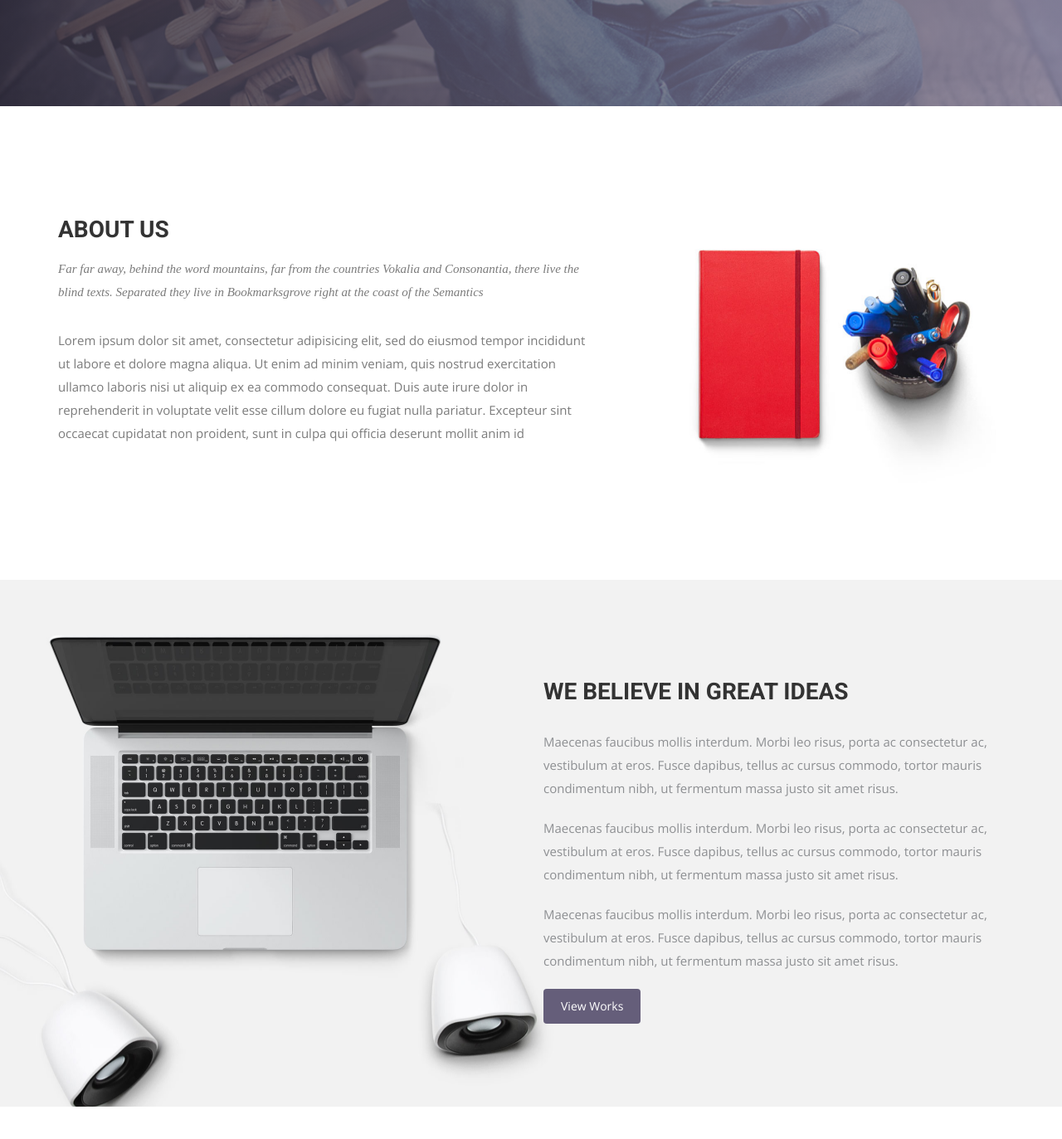
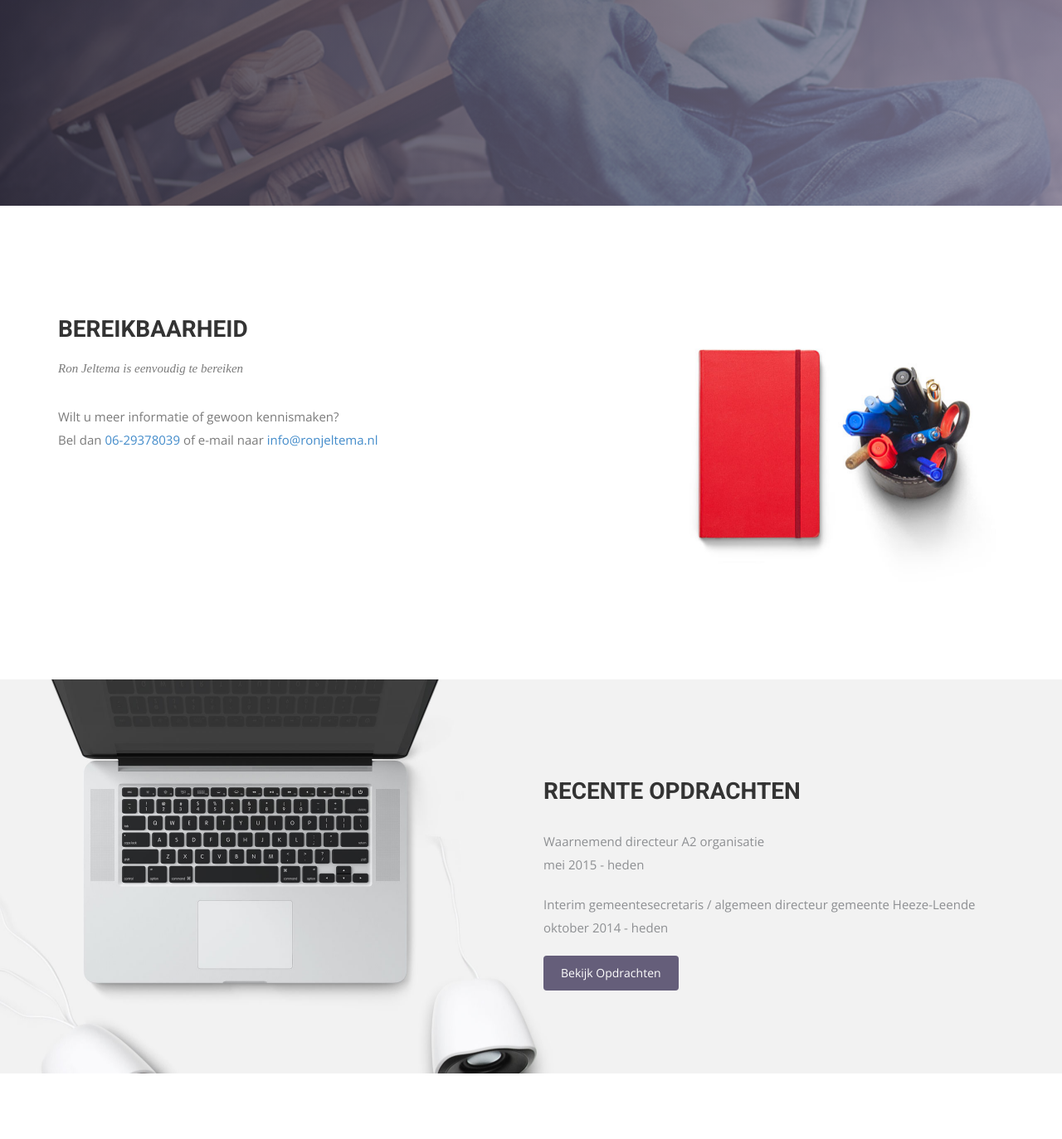
Before and after one commit to mullender/try-pages, a Jekyll site: the page built from index.html, in a window 1280 px wide and 1400 px high, scrolled down 727 px. Shown: the top 1373 px of the window at 83% size. Built offline with Jekyll 4.4.1, drawn with Linux system fonts in a browser that asks for light colours; nearby versions of some CDN libraries; some web fonts are replaced; some of the changed text lies outside the part shown.

Commit message:
initial jeltema management

```diff
--- a/_config.yml
+++ b/_config.yml
@@ -14,13 +14,13 @@
 
 
 # Site settings
-title: Airspace
-subtitle: "A free HTML5 agency template"
-url: "http://luminousrubyist.github.io" # the base hostname & protocol for your site
+title: Jeltema Management
+subtitle: "Jeltema Management, betrouwbaar en betrokken"
+url: "https://mullender.github.io" # the base hostname & protocol for your site
 # baseurl: "/the/subpath/of/your/site" # Set this value to "" if you want your site to be root
 baseurl: "/try-pages"
 cover: "/assets/cover.png"
-logo: "/assets/logo.png"
+logo: "/img/logo_jeltema_management_.png"
 
 # Build settings
 markdown: kramdown
--- a/_includes/header.html
+++ b/_includes/header.html
@@ -14,8 +14,11 @@
             <span class="icon-bar"></span>
             <span class="icon-bar"></span>
             </button>
-            <a class="navbar-brand" href="index.html">
-              <img src="{{ site.baseurl }}/img/logo.png" alt="Logo">
+            <a class="navbar-brand" href="{{ site.baseurl }}/"><div style="color:rgb(31,64,155);margin-top:-20px;margin-bottom:-6px;font: bold 20pt 'Trebuchet MS', 'Helvetica Neue', Arial, Sans-Serif;
+	color: rgb(31,64,155)/*#1980AF*/;
+	text-decoration: none;
+	">Jeltema Management</div>
+              <img src="{{ site.baseurl }}{{ site.logo }}" alt="Logo" style="margin-left:-40px;">
             </a>
           </div>
             <!-- Collect the nav links, forms, and other content for toggling -->
--- a/index.html
+++ b/index.html
@@ -1,6 +1,6 @@
 ---
 layout: page
-title: Airspace
+title: Jeltema Management
 permalink: /
 ---
 
@@ -10,8 +10,9 @@
     <div class="row">
       <div class="col-md-10 col-md-offset-2">
         <div class="block">
-          <h1 class="animated fadeInUp">A DIGITAL MARKETING &#38; <br> DESIGN AGENCY</h1>
-          <p class="animated fadeInUp">We love the Web and the work we do.We work closely with our </br> clients to deliver the best possible solutions for their needs</p>
+          <h1 class="animated fadeInUp">BETROUWBAAR &#38; <br/> BETROKKEN</h1>
+          <p class="animated fadeInUp"><b>Ron Jeltema</b> is uw betrouwbare partner voor <br/>&#9679; Interim Management  <br/>&#9679; Coaching <br/> &#9679; Advies <br/>&#9679; Werving &amp; Selectie
+          </p>
         </div>
       </div>
     </div>
@@ -24,10 +25,12 @@
       <div class="col-md-7 col-sm-12">
         <div class="block">
           <div class="section-title">
-            <h2>About Us</h2>
-            <p>Far far away, behind the word mountains, far from the countries Vokalia and Consonantia, there live the blind texts. Separated they live in Bookmarksgrove right at the coast of the Semantics</p>
+            <h2>Bereikbaarheid</h2>
+            <p>Ron Jeltema is eenvoudig te bereiken</p>
+
           </div>
-          <p>Lorem ipsum dolor sit amet, consectetur adipisicing elit, sed do eiusmod tempor incididunt ut labore et dolore magna aliqua. Ut enim ad minim veniam, quis nostrud exercitation ullamco laboris nisi ut aliquip ex ea commodo consequat. Duis aute irure dolor in reprehenderit in voluptate velit esse cillum dolore eu fugiat nulla pariatur. Excepteur sint occaecat cupidatat non proident, sunt in culpa qui officia deserunt mollit anim id </p>
+          <p>Wilt u meer informatie of gewoon kennismaken?<br/>
+            Bel dan <a href="tel:+31629378039">06-29378039</a> of e-mail naar <a href="mailto:info@ronjeltema.nl?subject=Kennismaken">info@ronjeltema.nl</a></p>
         </div>
       </div><!-- .col-md-7 close -->
       <div class="col-md-5 col-sm-12">
@@ -43,11 +46,11 @@
 <div class="container">
   <div class="row">
     <div class="col-md-6 col-md-offset-6">
-      <h2>WE BELIEVE IN GREAT IDEAS</h2>
-      <p>Maecenas faucibus mollis interdum. Morbi leo risus, porta ac consectetur ac, vestibulum at eros. Fusce dapibus, tellus ac cursus commodo, tortor mauris condimentum nibh, ut fermentum massa justo sit amet risus.</p>
-      <p>Maecenas faucibus mollis interdum. Morbi leo risus, porta ac consectetur ac, vestibulum at eros. Fusce dapibus, tellus ac cursus commodo, tortor mauris condimentum nibh, ut fermentum massa justo sit amet risus.</p>
-      <p>Maecenas faucibus mollis interdum. Morbi leo risus, porta ac consectetur ac, vestibulum at eros. Fusce dapibus, tellus ac cursus commodo, tortor mauris condimentum nibh, ut fermentum massa justo sit amet risus.</p>
-      <a href="#" class="btn btn-view-works">View Works</a>
+      <h2>RECENTE OPDRACHTEN</h2>
+      <p>Waarnemend directeur A2 organisatie<br/>mei 2015 - heden</p>
+
+      <p>Interim gemeentesecretaris / algemeen directeur gemeente Heeze-Leende<br/>oktober 2014 - heden</p>
+      <a href="{{ site.baseurl }}/work" class="btn btn-view-works">Bekijk Opdrachten</a>
     </div>
   </div>
 </div>
--- a/work.html
+++ b/work.html
@@ -10,7 +10,7 @@
         <div class="row">
             <div class="col-md-12">
                 <div class="block">
-                    <h1>Just some of our latest projects.</h1>
+                    <h1>Recente Opdrachten</h1>
                     <p>Don’t just take our word for it. Check out some of our latest work.</p>
                 </div>
             </div>
```
Also changed, not shown: img/logo_jeltema_management_.png (added).
